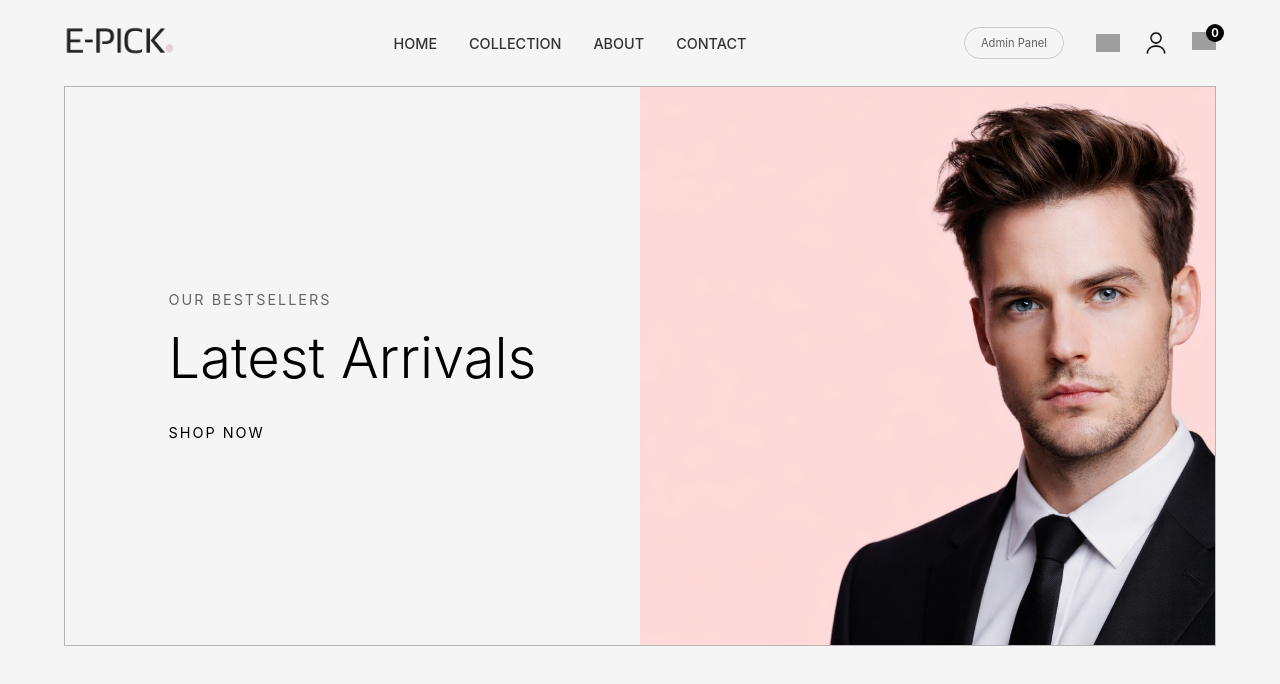
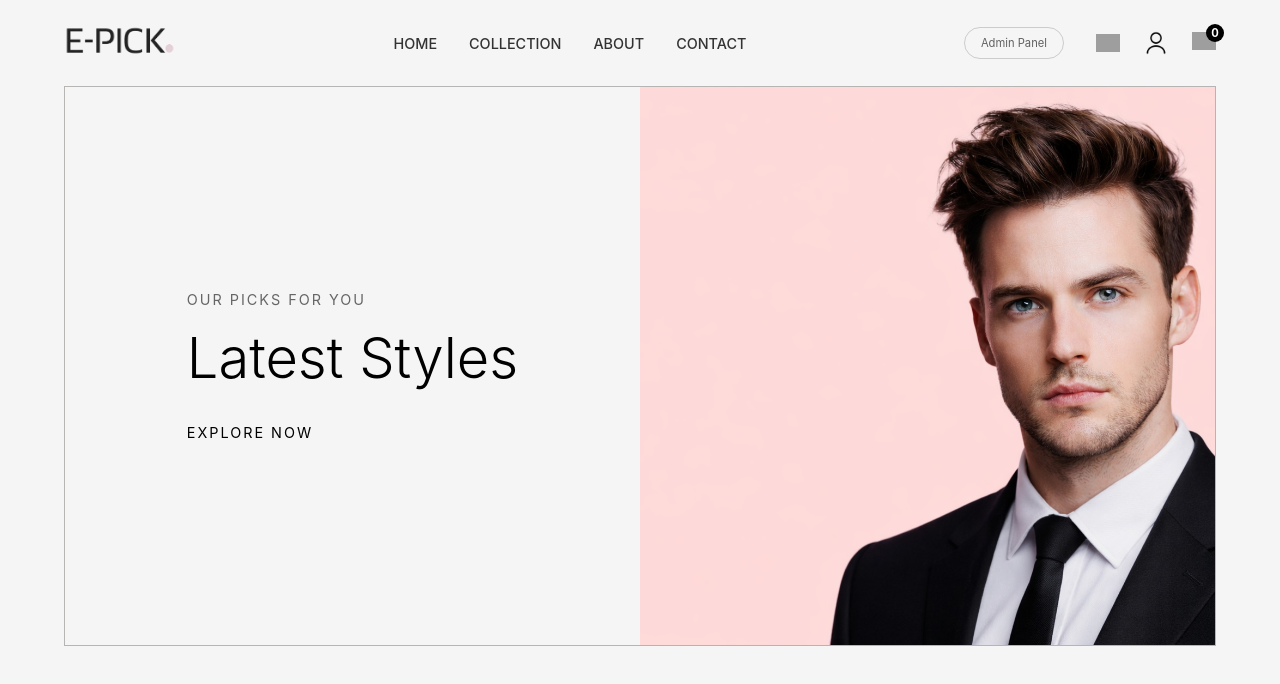
Before and after one commit to Chetannaik698/E-PICK, a React app in the folder frontend/: page / in a window 1280 px wide. Shown: the top 684 px of the page. Built offline with nearby package versions, Linux system fonts and the light colour scheme; grey boxes are pictures that could not be loaded; the HTML template or start-up script is replaced by a standard one.

Commit message:
dev commit

```diff
--- a/frontend/src/pages/Home.jsx
+++ b/frontend/src/pages/Home.jsx
@@ -2,6 +2,7 @@ import React, { useState } from 'react'
 import Navbar from '../components/Navbar'
 import '../styles/Home.css'
 import hero from '../assets/hero.png'
+import dash from '../assets/dash.png'
 
 const Home = () => {
 
@@ -13,9 +14,9 @@ const Home = () => {
         <div className="theme">
           <div className="left">
             <div className="hero-content">
-              <p className="label">OUR BESTSELLERS</p>
-              <h1>Latest Arrivals</h1>
-              <p className="shop-label">SHOP NOW</p>
+              <p className="label">OUR PICKS FOR YOU</p>
+              <h1>Latest Styles</h1>
+              <p className="shop-label">EXPLORE NOW</p>
             </div>
           </div>
           <div className="right">
```
Also changed, not shown: frontend/src/assets/dash.png (added).
